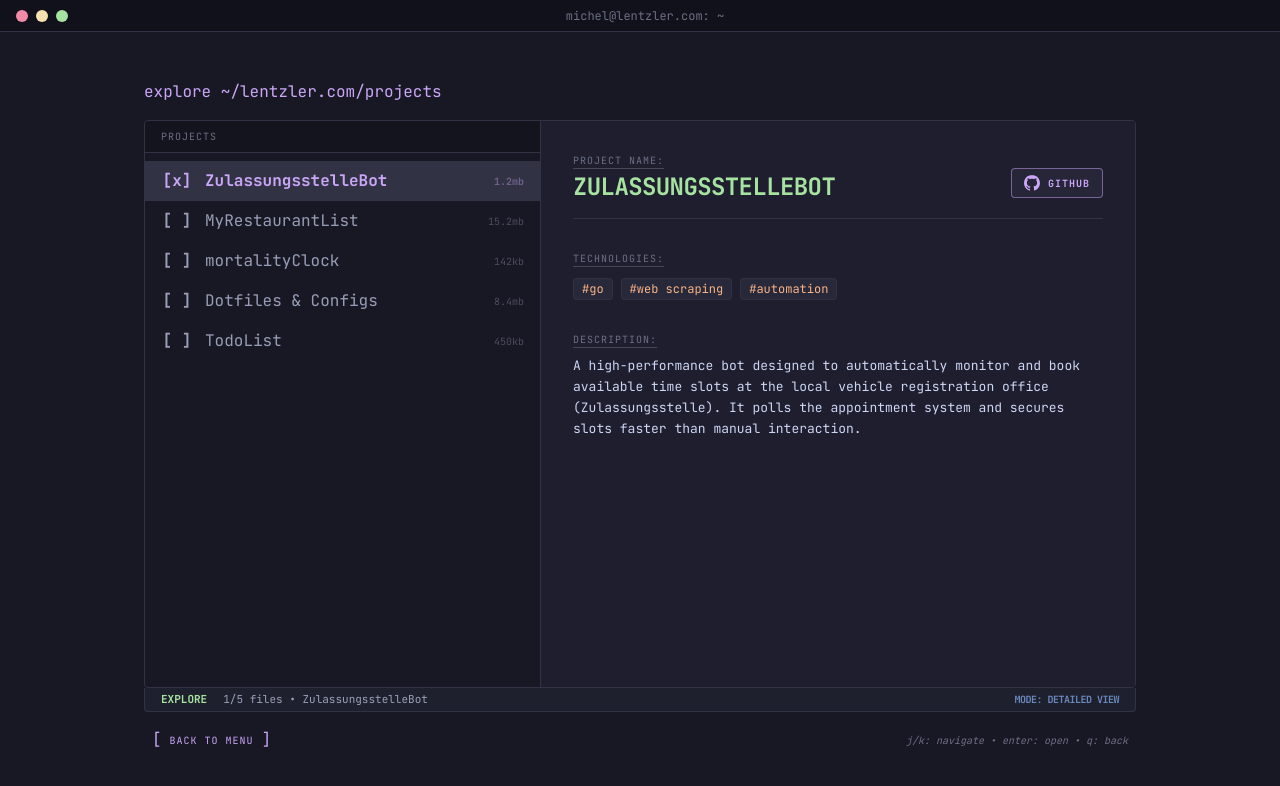
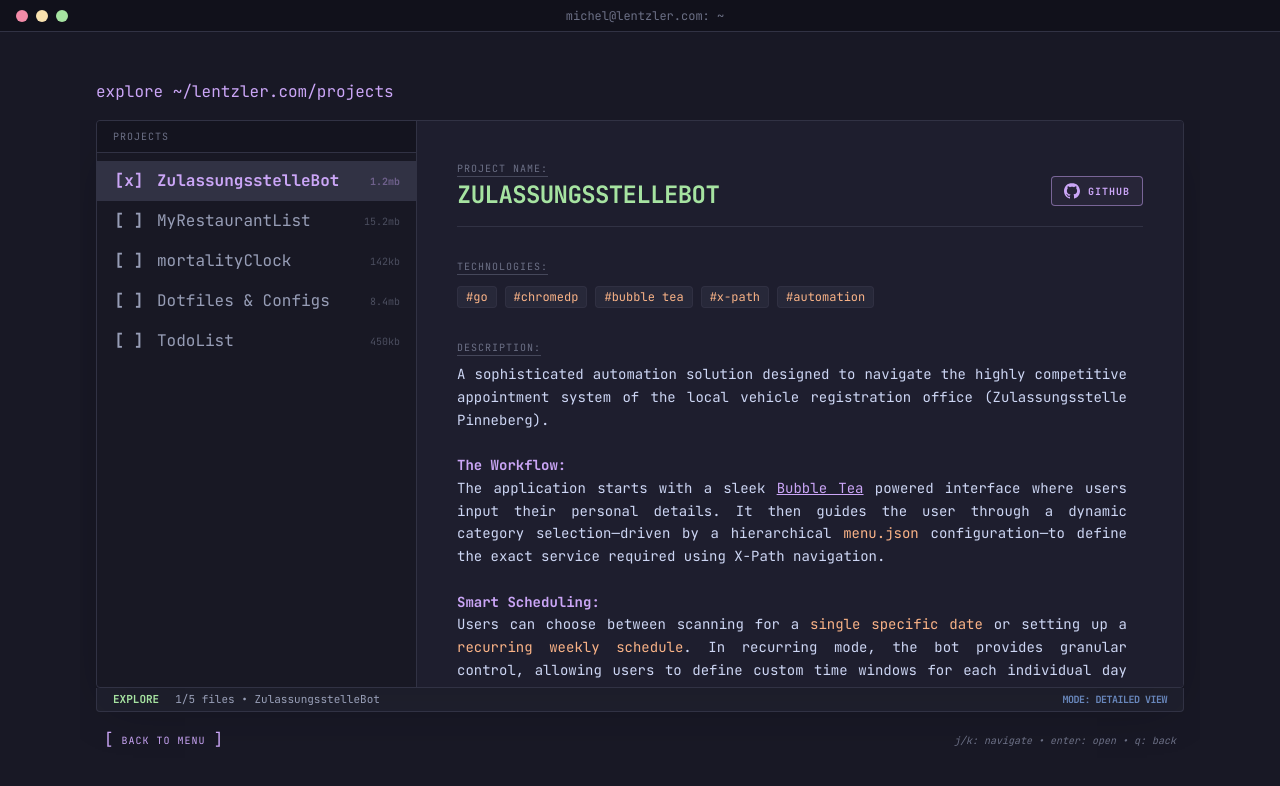
Before and after one commit to mlentzler/personal-website, a React (Vite) app: page /projects in a window 1280 px wide. Shown: the top 786 px of the page. Built offline with nearby package versions, Linux system fonts and the light colour scheme.

Commit message:
feat: add better description for zulassungstellebot and gif/image support

```diff
--- a/src/pages/Projects.tsx
+++ b/src/pages/Projects.tsx
@@ -1,6 +1,6 @@
-import { useState, useEffect, useCallback } from "react";
-import { useNavigate } from "react-router-dom";
-import { Typewriter } from "../components/Typewriter";
+import React, { useState, useEffect, useCallback } from 'react';
+import { useNavigate } from 'react-router-dom';
+import { Typewriter } from '../components/Typewriter';
 
 interface Project {
   id: number;
@@ -18,59 +18,64 @@ interface Project {
 const projects: Project[] = [
   {
     id: 1,
-    name: "ZulassungsstelleBot",
-    type: "Automation",
-    description:
-      "A high-performance bot designed to automatically monitor and book available time slots at the local vehicle registration office (Zulassungsstelle). It polls the appointment system and secures slots faster than manual interaction.",
-    tech: ["Go", "Web Scraping", "Automation"],
-    status: "Active",
-    size: "1.2mb",
-    githubUrl: "https://github.com/mlentzler/ZulassungsstelleBot",
+    name: 'ZulassungsstelleBot',
+    type: 'Automation & TUI',
+    description: `A sophisticated automation solution designed to navigate the highly competitive appointment system of the local vehicle registration office (Zulassungsstelle Pinneberg).
+
+<span class='text-cat-mauve font-bold'>The Workflow:</span>
+The application starts with a sleek <a href='https://github.com/charmbracelet/bubbletea' target='_blank' rel='noopener noreferrer' class='text-cat-mauve underline hover:text-cat-peach transition-colors'>Bubble Tea</a> powered interface where users input their personal details. It then guides the user through a dynamic category selection—driven by a hierarchical <span class='text-cat-peach'>menu.json</span> configuration—to define the exact service required using X-Path navigation.
+
+<span class='text-cat-mauve font-bold'>Smart Scheduling:</span>
+Users can choose between scanning for a <span class='text-cat-peach'>single specific date</span> or setting up a <span class='text-cat-peach'>recurring weekly schedule</span>. In recurring mode, the bot provides granular control, allowing users to define custom time windows for each individual day of the week.
+
+<span class='text-cat-mauve font-bold'>The Engine:</span>
+Under the hood, the bot utilizes <a href='https://github.com/chromedp/chromedp' target='_blank' rel='noopener noreferrer' class='text-cat-mauve underline hover:text-cat-peach transition-colors'>chromedp</a> for headless browser automation. It continuously polls the appointment system at configurable intervals, identifies available slots, and cross-references them with the user's availability. Upon finding a match, it automatically executes the multi-step booking process, injecting user data and confirming the appointment instantly.`,
+    tech: ['Go', 'Chromedp', 'Bubble Tea', 'X-Path', 'Automation'],
+    status: 'Active',
+    size: '1.2mb',
+    githubUrl: 'https://github.com/mlentzler/ZulassungsstelleBot',
+    image: './zulassungsstellebot_demo.gif'
   },
   {
     id: 2,
-    name: "MyRestaurantList",
-    type: "Fullstack App",
-    description:
-      "A mobile-first web application for food enthusiasts to track restaurant visits, rate specific dishes, and manage a culinary wishlist. The application is self-hosted within a Docker container on a Raspberry Pi and is made securely accessible to the public via a Cloudflare tunnel.",
-    tech: ["React", "Node.js", "SQLite", "Docker", "Cloudflare"],
-    status: "Released",
-    size: "15.2mb",
-    liveUrl: "https://restaurantlist.app",
+    name: 'MyRestaurantList',
+    type: 'Fullstack App',
+    description: 'A mobile-first web application for food enthusiasts to track restaurant visits, rate specific dishes, and manage a culinary wishlist. The application is self-hosted within a Docker container on a Raspberry Pi and is made securely accessible to the public via a Cloudflare tunnel.',
+    tech: ['React', 'Node.js', 'SQLite', 'Docker', 'Cloudflare'],
+    status: 'Released',
+    size: '15.2mb',
+    liveUrl: 'https://restaurantlist.app'
   },
   {
     id: 3,
-    name: "mortalityClock",
-    type: "Web App",
-    description:
-      'A minimalist "Memento Mori" visualization that displays your current age as a high-precision floating-point number. It serves as a constant, real-time reminder of the passage of time, encouraging focus and productivity.',
-    tech: ["HTML", "CSS", "JavaScript"],
-    status: "Completed",
-    size: "142kb",
-    githubUrl: "https://github.com/mlentzler/mortalityClock",
-    liveUrl: "https://mortalityclock.lentzler.com",
+    name: 'mortalityClock',
+    type: 'Web App',
+    description: 'A minimalist "Memento Mori" visualization that displays your current age as a high-precision floating-point number. It serves as a constant, real-time reminder of the passage of time, encouraging focus and productivity.',
+    tech: ['HTML', 'CSS', 'JavaScript'],
+    status: 'Completed',
+    size: '142kb',
+    githubUrl: 'https://github.com/mlentzler/mortalityClock',
+    liveUrl: 'https://mortalityclock.lentzler.com'
   },
   {
     id: 4,
-    name: "Dotfiles & Configs",
-    type: "System",
-    description:
-      "A consolidated collection of my personal development environment configurations. Includes setups for Neovim (Lua), Kitty Terminal, and AeroSpace window manager, optimized for a keyboard-centric workflow on macOS.",
-    tech: ["Lua", "Shell", "TOML", "Vim Script"],
-    status: "Maintained",
-    size: "8.4mb",
-    githubUrl: "https://github.com/mlentzler/neovim-config",
+    name: 'Dotfiles & Configs',
+    type: 'System',
+    description: 'A consolidated collection of my personal development environment configurations. Includes setups for Neovim (Lua), Kitty Terminal, and AeroSpace window manager, optimized for a keyboard-centric workflow on macOS.',
+    tech: ['Lua', 'Shell', 'TOML', 'Vim Script'],
+    status: 'Maintained',
+    size: '8.4mb',
+    githubUrl: 'https://github.com/mlentzler/neovim-config'
   },
   {
     id: 5,
-    name: "TodoList",
-    type: "Web Utility",
-    description:
-      "A clean and efficient task management application. Built to track daily tasks with a focus on simplicity and user experience.",
-    tech: ["JavaScript", "Web"],
-    status: "Archived",
-    size: "450kb",
-    githubUrl: "https://github.com/mlentzler/TodoList",
+    name: 'TodoList',
+    type: 'Web Utility',
+    description: 'A clean and efficient task management application. Built to track daily tasks with a focus on simplicity and user experience.',
+    tech: ['JavaScript', 'Web'],
+    status: 'Archived',
+    size: '450kb',
+    githubUrl: 'https://github.com/mlentzler/TodoList'
   },
 ];
 
@@ -79,56 +84,48 @@ export function Projects() {
   const [selectedIndex, setSelectedIndex] = useState(0);
   const [introFinished, setIntroFinished] = useState(false);
 
-  const handleKeyDown = useCallback(
-    (e: KeyboardEvent) => {
+  const selectedProject = projects[selectedIndex];
+
+  const handleKeyDown = useCallback((e: KeyboardEvent) => {
     switch (e.key) {
-        case "ArrowUp":
-        case "k":
-          setSelectedIndex(
-            (prev) => (prev - 1 + projects.length) % projects.length,
-          );
+      case 'ArrowUp':
+      case 'k':
+        setSelectedIndex((prev) => (prev - 1 + projects.length) % projects.length);
         break;
-        case "ArrowDown":
-        case "j":
+      case 'ArrowDown':
+      case 'j':
         setSelectedIndex((prev) => (prev + 1) % projects.length);
         break;
-        case "Enter":
+      case 'Enter':
         if (introFinished) {
-            const p = projects[selectedIndex];
-            if (p.liveUrl) window.open(p.liveUrl, "_blank");
-            else if (p.githubUrl) window.open(p.githubUrl, "_blank");
+           if (selectedProject.liveUrl) window.open(selectedProject.liveUrl, '_blank');
+           else if (selectedProject.githubUrl) window.open(selectedProject.githubUrl, '_blank');
         }
         break;
-        case "Backspace":
-        case "Escape":
-        case "q":
-        case "b":
-          navigate("/");
+      case 'Backspace':
+      case 'Escape':
+      case 'q':
+      case 'b':
+        navigate('/');
         break;
       default:
         break;
     }
-    },
-    [navigate, introFinished, selectedIndex],
-  );
+  }, [navigate, introFinished, selectedProject]);
 
   useEffect(() => {
-    window.addEventListener("keydown", handleKeyDown);
-    return () => window.removeEventListener("keydown", handleKeyDown);
+    window.addEventListener('keydown', handleKeyDown);
+    return () => window.removeEventListener('keydown', handleKeyDown);
   }, [handleKeyDown]);
 
-  const selectedProject = projects[selectedIndex];
-
   return (
-    <div className="flex flex-col w-full h-full font-mono text-cat-text select-none max-w-5xl mx-auto">
+    <div className="flex flex-col w-full h-full font-mono text-cat-text select-none max-w-7xl mx-auto px-4 md:px-12">
       <div className="px-4 py-4 shrink-0">
         <Typewriter
-          lines={[
-            {
+          lines={[{
             segments: [{ text: "explore ~/lentzler.com/projects" }],
-              className: "text-cat-mauve",
-            },
-          ]}
+            className: "text-cat-mauve"
+          }]}
           speed={20}
           onComplete={() => setIntroFinished(true)}
           hideCursorOnComplete={true}
@@ -137,9 +134,10 @@ export function Projects() {
 
       {introFinished && (
         <div className="flex-1 flex flex-col overflow-hidden animate-in fade-in duration-300 px-4 pb-4">
-          <div className="flex-1 flex border border-cat-surface0 overflow-hidden rounded-sm">
+          <div className="flex-1 flex border border-cat-surface0 overflow-hidden rounded-sm shadow-2xl">
+
             {/* Sidebar */}
-            <div className="w-2/5 border-r border-cat-surface0 p-0 flex flex-col bg-cat-mantle/10 shrink-0">
+            <div className="w-80 border-r border-cat-surface0 p-0 flex flex-col bg-cat-mantle/10 shrink-0">
               <div className="px-4 py-2 border-b border-cat-surface0 text-[10px] text-cat-overlay0 uppercase tracking-widest bg-cat-crust/50">
                 Projects
               </div>
@@ -150,38 +148,30 @@ export function Projects() {
                     <div
                       key={proj.id}
                       className={`px-4 py-2 flex justify-between items-center cursor-pointer transition-all duration-200 ${
-                        isSelected
-                          ? "bg-cat-surface0 text-cat-mauve font-bold"
-                          : "hover:bg-cat-surface0/20 text-cat-text opacity-70"
+                        isSelected ? 'bg-cat-surface0 text-cat-mauve font-bold' : 'hover:bg-cat-surface0/20 text-cat-text opacity-70'
                       }`}
                       onClick={() => setSelectedIndex(index)}
                     >
                       <div className="flex items-center">
                         <span className="mr-3 font-bold w-8 text-center">
-                          {isSelected ? "[x]" : "[ ]"}
+                          {isSelected ? '[x]' : '[ ]'}
                         </span>
                         <span>{proj.name}</span>
                       </div>
-                      <span className="text-[10px] opacity-40">
-                        {proj.size}
-                      </span>
+                      <span className="text-[10px] opacity-40">{proj.size}</span>
                     </div>
                   );
                 })}
               </div>
             </div>
 
-            {/* Preview Area */}
-            <div className="w-3/5 bg-cat-base p-8 overflow-y-auto scrollbar-thin scrollbar-thumb-cat-surface1 scrollbar-track-transparent">
+            {/* Structured Preview Area */}
+            <div className="flex-1 bg-cat-base p-10 overflow-y-auto scrollbar-thin scrollbar-thumb-cat-surface1 scrollbar-track-transparent">
               <div className="mb-6">
                 <div className="flex justify-between items-end gap-4 mb-4">
                   <div className="flex-1">
-                    <div className="text-cat-overlay0 text-[10px] mb-1 uppercase tracking-widest underline decoration-cat-surface1 underline-offset-4 decoration-1">
-                      Project Name:
-                    </div>
-                    <h2 className="text-2xl font-bold text-cat-green uppercase tracking-tight break-all leading-tight">
-                      {selectedProject.name}
-                    </h2>
+                    <div className="text-cat-overlay0 text-[10px] mb-1 uppercase tracking-widest underline decoration-cat-surface1 underline-offset-4 decoration-1">Project Name:</div>
+                    <h2 className="text-2xl font-bold text-cat-green uppercase tracking-tight break-all leading-tight">{selectedProject.name}</h2>
                   </div>
 
                   <div className="flex gap-3 shrink-0 pb-1">
@@ -192,15 +182,10 @@ export function Projects() {
                         rel="noopener noreferrer"
                         className="flex items-center text-cat-blue hover:text-cat-mauve transition-all group border border-cat-surface0 px-3 py-1.5 rounded-sm bg-cat-mantle/30 hover:bg-cat-surface0/50"
                       >
-                        <svg
-                          className="w-4 h-4 mr-2 fill-current"
-                          viewBox="0 0 24 24"
-                        >
-                          <path d="M12 2C6.48 2 2 6.48 2 12s4.48 10 10 10 10-4.48 10-10S17.52 2 12 2zm-1 17.93c-3.95-.49-7-3.85-7-7.93 0-.62.08-1.21.21-1.79L9 15v1c0 1.1.9 2 2 2v1.93zm6.9-2.54c-.26-.81-1-1.39-1.9-1.39h-1v-3c0-.55-.45-1-1-1H8v-2h2c.55 0 1-.45 1-1V7h2c1.1 0 2-.9 2-2v-.41c2.93 1.19 5 4.06 5 7.41 0 2.08-.8 3.97-2.1 5.39z" />
+                        <svg className="w-4 h-4 mr-2 fill-current" viewBox="0 0 24 24">
+                          <path d="M12 2C6.48 2 2 6.48 2 12s4.48 10 10 10 10-4.48 10-10S17.52 2 12 2zm-1 17.93c-3.95-.49-7-3.85-7-7.93 0-.62.08-1.21.21-1.79L9 15v1c0 1.1.9 2 2 2v1.93zm6.9-2.54c-.26-.81-1-1.39-1.9-1.39h-1v-3c0-.55-.45-1-1-1H8v-2h2c.55 0 1-.45 1-1V7h2c1.1 0 2-.9 2-2v-.41c2.93 1.19 5 4.06 5 7.41 0 2.08-.8 3.97-2.1 5.39z"/>
                         </svg>
-                        <span className="text-[10px] font-bold uppercase tracking-widest group-hover:underline">
-                          Visit
-                        </span>
+                        <span className="text-[10px] font-bold uppercase tracking-widest group-hover:underline">Visit</span>
                       </a>
                     )}
 
@@ -211,15 +196,10 @@ export function Projects() {
                         rel="noopener noreferrer"
                         className="flex items-center text-cat-mauve hover:text-cat-text transition-all group border border-cat-mauve/50 px-3 py-1.5 rounded-sm bg-cat-mauve/5 hover:bg-cat-mauve/20"
                       >
-                        <svg
-                          className="w-4 h-4 mr-2 fill-current"
-                          viewBox="0 0 24 24"
-                        >
-                          <path d="M12 0c-6.626 0-12 5.373-12 12 0 5.302 3.438 9.8 8.207 11.387.599.111.793-.261.793-.577v-2.234c-3.338.726-4.041-1.416-4.041-1.416-.546-1.387-1.333-1.756-1.333-1.756-1.089-.745.083-.729.083-.729 1.205.084 1.839 1.237 1.839 1.237 1.07 1.834 2.807 1.304 3.492.997.107-.775.418-1.305.762-1.604-2.665-.305-5.467-1.334-5.467-5.931 0-1.311.469-2.381 1.236-3.221-.124-.303-.535-1.524.117-3.176 0 0 1.008-.322 3.301 1.23.957-.266 1.983-.399 3.003-.404 1.02.005 2.047.138 3.006.404 2.291-1.552 3.297-1.23 3.297-1.23.653 1.653.242 2.874.118 3.176.77.84 1.235 1.911 1.235 3.221 0 4.609-2.807 5.624-5.479 5.921.43.372.823 1.102.823 2.222v3.293c0 .319.192.694.801.576 4.765-1.589 8.199-6.086 8.199-11.386 0-6.627-5.373-12-12-12z" />
+                        <svg className="w-4 h-4 mr-2 fill-current" viewBox="0 0 24 24">
+                          <path d="M12 0c-6.626 0-12 5.373-12 12 0 5.302 3.438 9.8 8.207 11.387.599.111.793-.261.793-.577v-2.234c-3.338.726-4.041-1.416-4.041-1.416-.546-1.387-1.333-1.756-1.333-1.756-1.089-.745.083-.729.083-.729 1.205.084 1.839 1.237 1.839 1.237 1.07 1.834 2.807 1.304 3.492.997.107-.775.418-1.305.762-1.604-2.665-.305-5.467-1.334-5.467-5.931 0-1.311.469-2.381 1.236-3.221-.124-.303-.535-1.524.117-3.176 0 0 1.008-.322 3.301 1.23.957-.266 1.983-.399 3.003-.404 1.02.005 2.047.138 3.006.404 2.291-1.552 3.297-1.23 3.297-1.23.653 1.653.242 2.874.118 3.176.77.84 1.235 1.911 1.235 3.221 0 4.609-2.807 5.624-5.479 5.921.43.372.823 1.102.823 2.222v3.293c0 .319.192.694.801.576 4.765-1.589 8.199-6.086 8.199-11.386 0-6.627-5.373-12-12-12z"/>
                         </svg>
-                        <span className="text-[10px] font-bold uppercase tracking-widest group-hover:underline">
-                          GitHub
-                        </span>
+                        <span className="text-[10px] font-bold uppercase tracking-widest group-hover:underline">GitHub</span>
                       </a>
                     )}
                   </div>
@@ -227,43 +207,49 @@ export function Projects() {
                 <div className="h-px w-full bg-cat-surface0 mb-8"></div>
               </div>
 
+              {/* 2. Technologies */}
               <div className="mb-8">
-                <div className="text-cat-overlay0 text-[10px] mb-2 uppercase tracking-widest underline decoration-cat-surface1 underline-offset-4 decoration-1">
-                  Technologies:
-                </div>
+                <div className="text-cat-overlay0 text-[10px] mb-2 uppercase tracking-widest underline decoration-cat-surface1 underline-offset-4 decoration-1">Technologies:</div>
                 <div className="flex flex-wrap gap-2 mt-3">
-                  {selectedProject.tech.map((t) => (
-                    <span
-                      key={t}
-                      className="px-2 py-0.5 bg-cat-surface0/50 text-cat-peach text-xs rounded border border-cat-surface1/30"
-                    >
+                  {selectedProject.tech.map(t => (
+                    <span key={t} className="px-2 py-0.5 bg-cat-surface0/50 text-cat-peach text-xs rounded border border-cat-surface1/30">
                       #{t.toLowerCase()}
                     </span>
                   ))}
                 </div>
               </div>
 
+              {/* 3. Description */}
               <div className="mb-8">
-                <div className="text-cat-overlay0 text-[10px] mb-2 uppercase tracking-widest underline decoration-cat-surface1 underline-offset-4 decoration-1">
-                  Description:
-                </div>
-                <p className="text-cat-text leading-relaxed text-[13px]">
-                  {selectedProject.description}
-                </p>
-              </div>
+                <div className="text-cat-overlay0 text-[10px] mb-2 uppercase tracking-widest underline decoration-cat-surface1 underline-offset-4 decoration-1">Description:</div>
+                <div className="text-cat-text leading-relaxed text-[14px] whitespace-pre-line text-justify pr-4" dangerouslySetInnerHTML={{ __html: selectedProject.description }}>
                 </div>
               </div>
 
+              {/* 4. UI Preview (Optional Image/GIF) */}
+              {selectedProject.image && (
+                <div className="mt-8 animate-in fade-in duration-700">
+                  <div className="text-cat-overlay0 text-[10px] mb-3 uppercase tracking-widest underline decoration-cat-surface1 underline-offset-4 decoration-1">UI Preview:</div>
+                  <div className="border border-cat-surface0 rounded-sm overflow-hidden bg-cat-crust/50 group shadow-lg max-w-2xl">
+                    <img
+                      src={selectedProject.image}
+                      alt={selectedProject.name}
+                      className="w-full h-auto object-cover opacity-90 group-hover:opacity-100 transition-opacity duration-300"
+                    />
+                  </div>
+                </div>
+              )}
+            </div>
+          </div>
+
+          {/* Statusbar */}
           <div className="h-6 flex items-center px-4 text-[11px] bg-cat-surface0/30 border-l border-r border-b border-cat-surface0 rounded-b-sm">
             <div className="text-cat-green font-bold mr-4">EXPLORE</div>
             <div className="flex-1 truncate opacity-70">
-              {selectedIndex + 1}/{projects.length} files •{" "}
-              {selectedProject.name}
+              {selectedIndex + 1}/{projects.length} files • {selectedProject.name}
             </div>
             <div className="flex gap-4 opacity-70">
-              <span className="text-cat-blue font-bold tracking-tighter uppercase text-[10px]">
-                Mode: Detailed View
-              </span>
+              <span className="text-cat-blue font-bold tracking-tighter uppercase text-[10px]">Mode: Detailed View</span>
             </div>
           </div>
 
@@ -273,9 +259,7 @@ export function Projects() {
               className="group flex items-center text-cat-mauve hover:text-cat-green transition-colors font-mono cursor-pointer"
             >
               <span className="mr-2">[</span>
-              <span className="group-hover:underline text-[10px] uppercase tracking-widest">
-                Back to Menu
-              </span>
+              <span className="group-hover:underline text-[10px] uppercase tracking-widest">Back to Menu</span>
               <span className="ml-2">]</span>
             </button>
             <div className="text-[10px] text-cat-overlay0 italic">
```
Also changed, not shown: public/zulassungsstellebot_demo.gif (added). Lines whose indentation alone changed are shown as unchanged.
